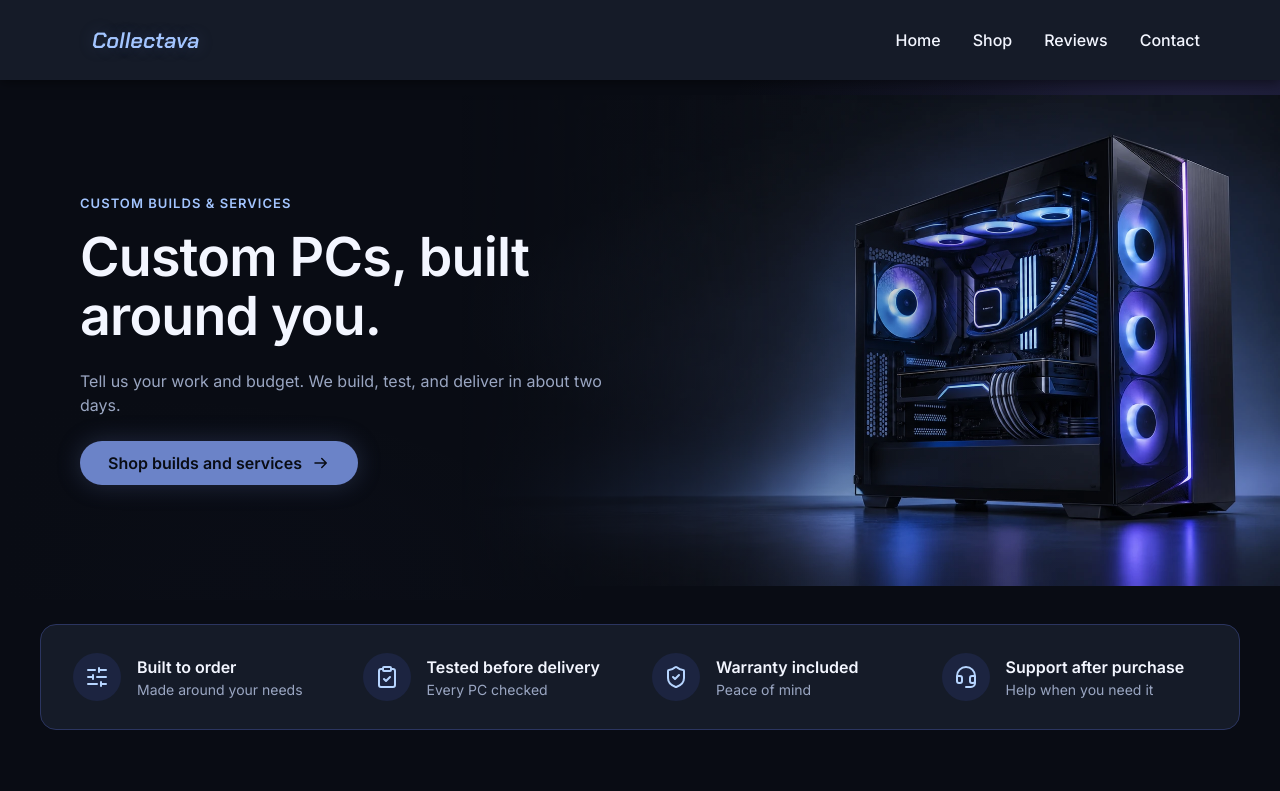
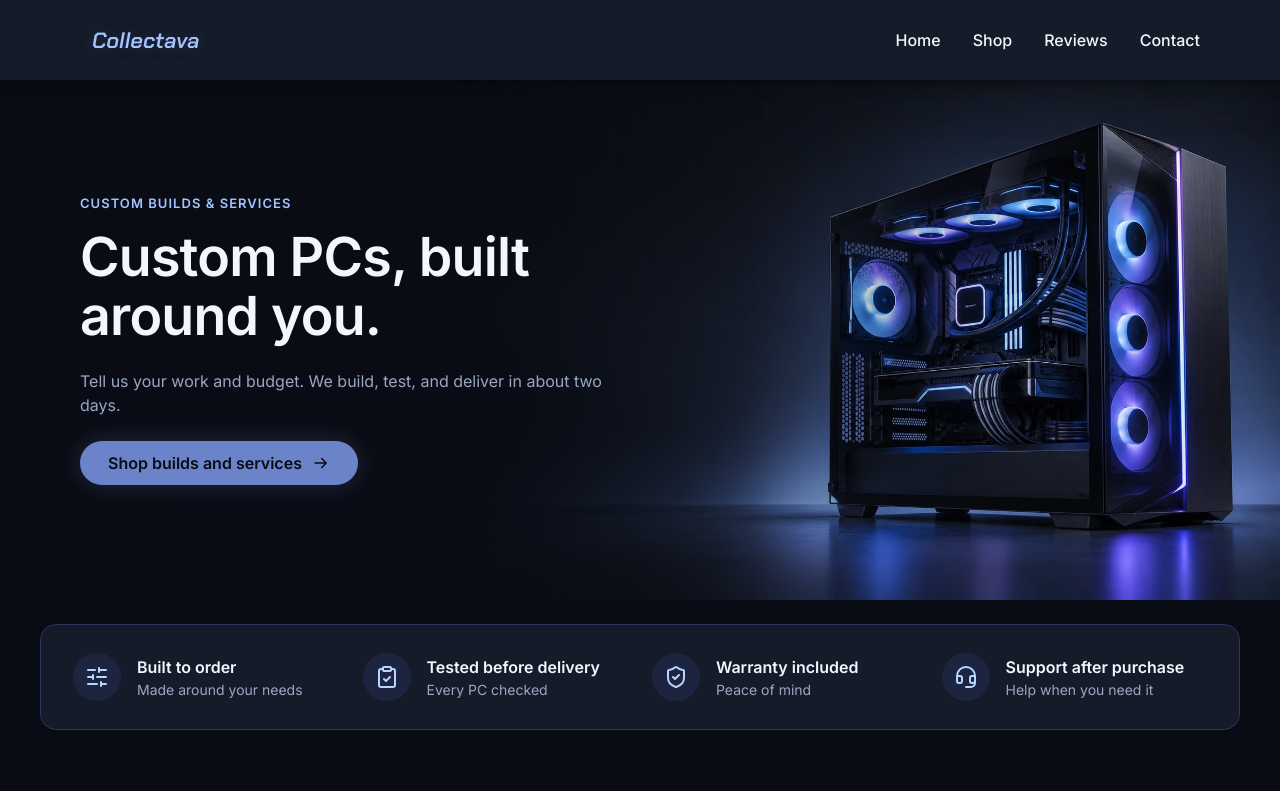
Before and after one commit to f1nh/collectava, a website: page index.html in a window 1280 px wide. Shown: the top 791 px of the page. Drawn offline with Linux system fonts and the light colour scheme.

Commit message:
style: remove hero image edge gutters

```diff
--- a/assets/css/style.css
+++ b/assets/css/style.css
@@ -277,7 +277,8 @@
     z-index: 0;
     width: 64%;
     height: 100%;
-    object-fit: contain;
+    object-fit: cover;
+    object-position: right center;
     -webkit-mask-image: linear-gradient(90deg, transparent 0%, #000 38%);
     mask-image: linear-gradient(90deg, transparent 0%, #000 38%);
 }
```
